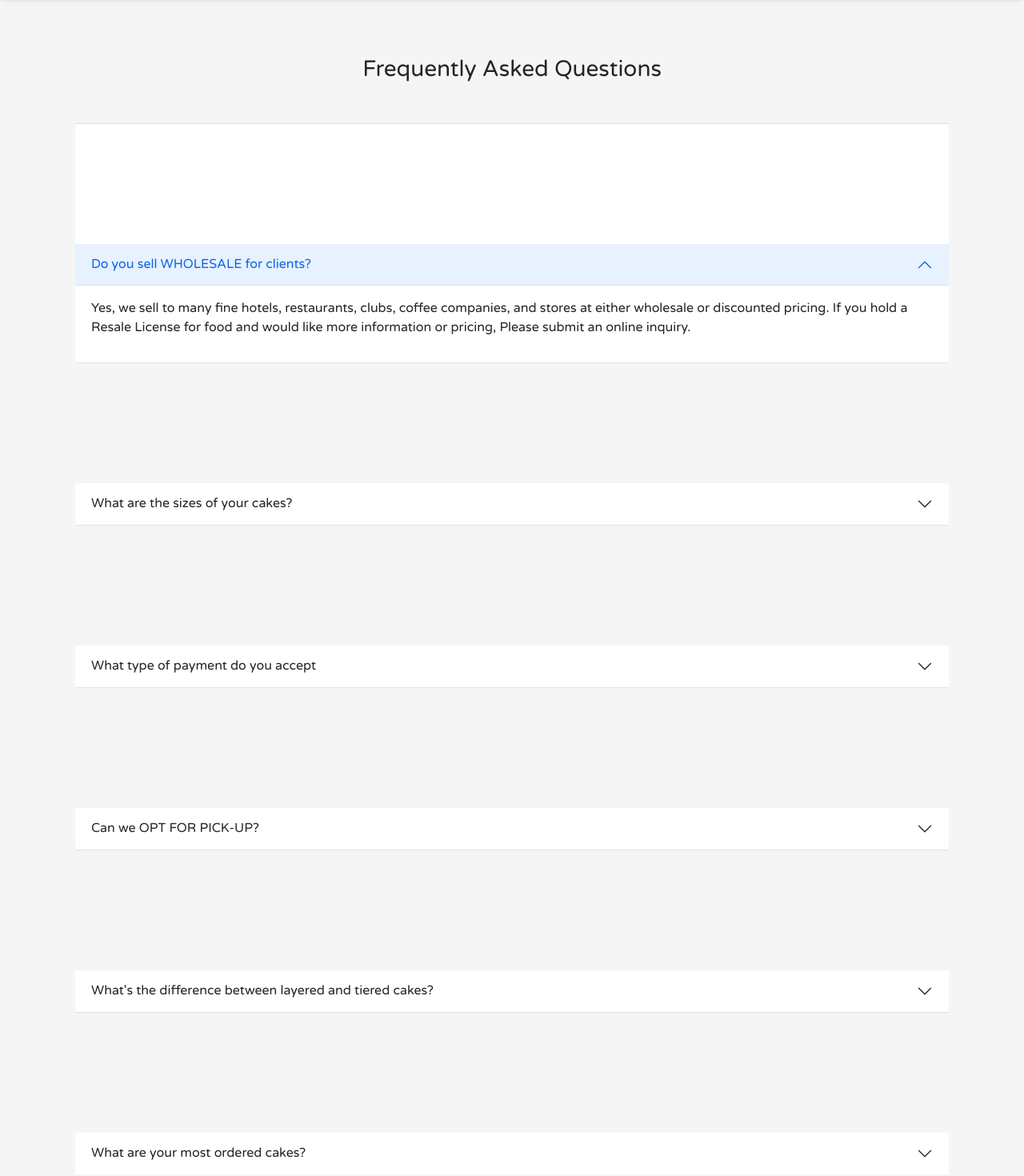
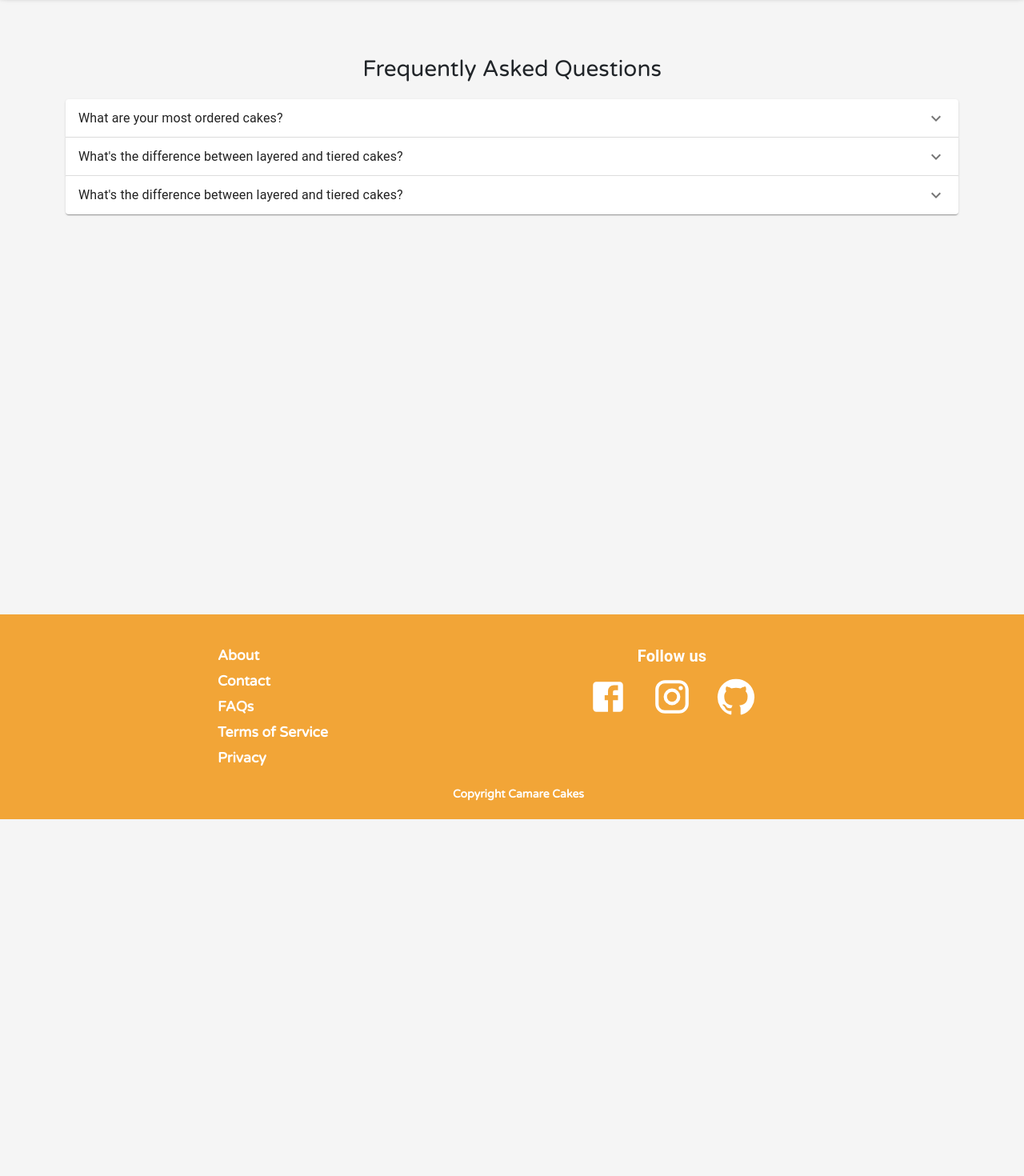
Before and after one commit to khrys24/camareshop-ui, a React (Create React App) app: page /FAQs in a window 1280 px wide. Shown: the part 80-1550 px from the top of the page at 80% size. After the commit the page ends 1104 px from the top, so only its background shows below. Built offline with nearby package versions, Linux system fonts and the light colour scheme.

Commit message:
Added update user and products

```diff
--- a/src/App.js
+++ b/src/App.js
@@ -20,6 +20,7 @@ import AdminRoute from "./components/AdminRoute";
 import UpdateUser from "./components/UpdateUser";
 import UpdateProducts from "./components/UpdateProducts";
 import AddProduct from "./components/AddProduct";
+
 
 function App() {
   const [loggedInUser, setLoggedInUser] = useState({});
--- a/src/components/FAQs.js
+++ b/src/components/FAQs.js
@@ -1,181 +1,24 @@
 import React from "react";
+import Accordion from "@mui/material/Accordion";
+import AccordionSummary from "@mui/material/AccordionSummary";
+import AccordionDetails from "@mui/material/AccordionDetails";
+import Typography from "@mui/material/Typography";
+import ExpandMoreIcon from "@mui/icons-material/ExpandMore";
 
 const FAQs = () => {
   return (
-    <div className="container">
-      <div
-        className="accordion accordion-flush container"
-        id="FAQs"
-        style={{ margin: "150px 0" }}
+    <div className="container" style={{ margin: "150px auto 500px auto" }}>
+      <h3>Frequently Asked Questions</h3>
+      <Accordion>
+        <AccordionSummary
+          expandIcon={<ExpandMoreIcon />}
+          aria-controls="panel1a-content"
+          id="panel1a-header"
         >
-        <h3 style={{ margin: "100px 0 50px 0" }}>Frequently Asked Questions</h3>
-        <div className="accordion-item">
-          <h2 className="accordion-header" id="headingOne">
-            <button
-              className="accordion-button"
-              type="button"
-              data-bs-toggle="collapse"
-              data-bs-target="#collapseOne"
-              aria-expanded="true"
-              aria-controls="collapseOne"
-            >
-              Do you sell WHOLESALE for clients?
-            </button>
-          </h2>
-          <div
-            id="collapseOne"
-            className="accordion-collapse collapse show"
-            aria-labelledby="headingOne"
-            data-bs-parent="#FAQs"
-          >
-            <div className="accordion-body text-start">
-              <p>
-                Yes, we sell to many fine hotels, restaurants, clubs, coffee
-                companies, and stores at either wholesale or discounted pricing.
-                If you hold a Resale License for food and would like more
-                information or pricing, Please submit an online inquiry.
-              </p>
-            </div>
-          </div>
-        </div>
-
-        <div className="accordion-item">
-          <h2 className="accordion-header" id="headingTwo">
-            <button
-              className="accordion-button collapsed"
-              type="button"
-              data-bs-toggle="collapse"
-              data-bs-target="#collapseTwo"
-              aria-expanded="false"
-              aria-controls="collapseTwo"
-            >
-              What are the sizes of your cakes?
-            </button>
-          </h2>
-          <div
-            id="collapseTwo"
-            className="accordion-collapse collapse"
-            aria-labelledby="headingTwo"
-            data-bs-parent="#FAQs"
-          >
-            <div className="accordion-body text-start">
-              <p>
-                Our cakes ranges from 6 inches diameter cakes to 8 inches
-                diameter cakes.
-              </p>
-            </div>
-          </div>
-        </div>
-
-        <div className="accordion-item">
-          <h2 className="accordion-header" id="headingThree">
-            <button
-              className="accordion-button collapsed"
-              type="button"
-              data-bs-toggle="collapse"
-              data-bs-target="#collapseThree"
-              aria-expanded="false"
-              aria-controls="collapseThree"
-            >
-              What type of payment do you accept
-            </button>
-          </h2>
-          <div
-            id="collapseThree"
-            className="accordion-collapse collapse"
-            aria-labelledby="headingThree"
-            data-bs-parent="#FAQs"
-          >
-            <div className="accordion-body text-start">
-              <p>We currently accept CASH ON DELIVERY ONLY.</p>
-            </div>
-          </div>
-        </div>
-
-        <div className="accordion-item">
-          <h2 className="accordion-header" id="headingFour">
-            <button
-              className="accordion-button collapsed"
-              type="button"
-              data-bs-toggle="collapse"
-              data-bs-target="#collapseFour"
-              aria-expanded="false"
-              aria-controls="collapseFour"
-            >
-              Can we OPT FOR PICK-UP?
-            </button>
-          </h2>
-          <div
-            id="collapseFour"
-            className="accordion-collapse collapse"
-            aria-labelledby="headingFour"
-            data-bs-parent="#FAQs"
-          >
-            <div className="accordion-body text-start">
-              <p>
-                Yes. While we highly recommend having a professional baker
-                handle your delivery, some orders may be suitable for pickup (by
-                family, friends, or wedding coordinators) at our bakery during
-                specific times. NOTE: If we do not handle the delivery, you are
-                responsible for the order once it leaves the bakery. Pick up at
-                our shop is typically available most weekdays 8am-5pm and
-                Saturdays 11am-1pm; please confirm ahead of time to ensure
-                someone is here.
-              </p>
-            </div>
-          </div>
-        </div>
-
-        <div className="accordion-item">
-          <h2 className="accordion-header" id="headingFive">
-            <button
-              className="accordion-button collapsed"
-              type="button"
-              data-bs-toggle="collapse"
-              data-bs-target="#collapseFive"
-              aria-expanded="false"
-              aria-controls="collapseFive"
-            >
-              What's the difference between layered and tiered cakes?
-            </button>
-          </h2>
-          <div
-            id="collapseFive"
-            className="accordion-collapse collapse"
-            aria-labelledby="headingFive"
-            data-bs-parent="#FAQs"
-          >
-            <div className="accordion-body text-start">
-              <p>
-                A classic (think: Duncan Hines) birthday cake is a “Single Tier
-                Round” with 3 “Layers” hidden under the frosting. <br /> A
-                classic Wedding Cake has multiple “Tiers” for height. Our cake
-                tiers are 3-layers each unless otherwise designed with you.
-              </p>
-            </div>
-          </div>
-        </div>
-
-        <div className="accordion-item">
-          <h2 className="accordion-header" id="headingSix">
-            <button
-              className="accordion-button collapsed"
-              type="button"
-              data-bs-toggle="collapse"
-              data-bs-target="#collapseSix"
-              aria-expanded="false"
-              aria-controls="collapseSix"
-            >
-             What are your most ordered cakes?
-            </button>
-          </h2>
-          <div
-            id="collapseSix"
-            className="accordion-collapse collapse"
-            aria-labelledby="headingSix"
-            data-bs-parent="#FAQs"
-          >
-            <div className="accordion-body text-start">
+          <Typography>What are your most ordered cakes?</Typography>
+        </AccordionSummary>
+        <AccordionDetails>
+          <Typography sx={{ textAlign: "left" }}>
             <p>
               Our best sellers include:
               <ul>
@@ -184,10 +27,49 @@ const FAQs = () => {
                 <li>Orange-strawberry fondant cake</li>
               </ul>
             </p>
-            </div>
-          </div>
-        </div>
-      </div>
+          </Typography>
+        </AccordionDetails>
+      </Accordion>
+
+      <Accordion>
+        <AccordionSummary
+          expandIcon={<ExpandMoreIcon />}
+          aria-controls="panel1a-content"
+          id="panel1a-header"
+        >
+          <Typography>
+            What's the difference between layered and tiered cakes?
+          </Typography>
+        </AccordionSummary>
+        <AccordionDetails>
+          <Typography sx={{ textAlign: "left", fontFamily:"Varela Round" }}>
+            A classic (think: Duncan Hines) birthday cake is a “Single Tier
+            Round” with 3 “Layers” hidden under the frosting. <br /> A classic
+            Wedding Cake has multiple “Tiers” for height. Our cake tiers are
+            3-layers each unless otherwise designed with you.
+          </Typography>
+        </AccordionDetails>
+      </Accordion>
+
+      <Accordion>
+        <AccordionSummary
+          expandIcon={<ExpandMoreIcon />}
+          aria-controls="panel1a-content"
+          id="panel1a-header"
+        >
+          <Typography>
+            What's the difference between layered and tiered cakes?
+          </Typography>
+        </AccordionSummary>
+        <AccordionDetails>
+          <Typography sx={{ textAlign: "left", fontFamily:"Varela Round" }}>
+            A classic (think: Duncan Hines) birthday cake is a “Single Tier
+            Round” with 3 “Layers” hidden under the frosting. <br /> A classic
+            Wedding Cake has multiple “Tiers” for height. Our cake tiers are
+            3-layers each unless otherwise designed with you.
+          </Typography>
+        </AccordionDetails>
+      </Accordion>
     </div>
   );
 };
--- a/src/components/Login.js
+++ b/src/components/Login.js
@@ -117,7 +117,7 @@ const Login = ({ onLogin, details }) => {
             type="submit"
             fullWidth
             variant="contained"
-            sx={{ mt: 3, mb: 2, backgroundColor: "#9c27b0" }}
+            sx={{ mt: 3, mb: 2, backgroundColor: "#9c27b0", "&:hover": { backgroundColor: "#ce65cc" } }}
           >
             Log In
           </Button>
--- a/src/components/Navbar.js
+++ b/src/components/Navbar.js
@@ -10,7 +10,13 @@ import MenuItem from "@mui/material/MenuItem";
 
 const Navbar = ({ user, onLogout }) => {
   const userList = user.is_admin ? (
-    <Link to="/users" component={RouterLink} color="inherit" underline="none">
+    <Link
+      to="/users"
+      component={RouterLink}
+      color="inherit"
+      underline="none"
+      sx={{ "&:hover": { color: "inherit" } }}
+    >
       User List
     </Link>
   ) : (
@@ -23,6 +29,7 @@ const Navbar = ({ user, onLogout }) => {
       component={RouterLink}
       color="inherit"
       underline="none"
+      sx={{ "&:hover": { color: "inherit" } }}
     >
       Product List
     </Link>
@@ -122,6 +129,7 @@ const Navbar = ({ user, onLogout }) => {
             >
               <MenuItem onClick={handleClose}>
                 <Link
+                  sx={{ "&:hover": { color: "inherit" } }}
                   to="/about"
                   component={RouterLink}
                   color="inherit"
@@ -132,6 +140,7 @@ const Navbar = ({ user, onLogout }) => {
               </MenuItem>
               <MenuItem onClick={handleClose}>
                 <Link
+                  sx={{ "&:hover": { color: "inherit" } }}
                   to="/products"
                   component={RouterLink}
                   color="inherit"
@@ -142,6 +151,7 @@ const Navbar = ({ user, onLogout }) => {
               </MenuItem>
               <MenuItem onClick={handleClose}>
                 <Link
+                  sx={{ "&:hover": { color: "inherit" } }}
                   to="/contact"
                   component={RouterLink}
                   color="inherit"
--- a/src/components/Register.js
+++ b/src/components/Register.js
@@ -332,7 +332,7 @@ export default function Register() {
               type="submit"
               fullWidth
               variant="contained"
-              sx={{ mt: 3, mb: 2, backgroundColor: "#9c27b0" }}
+              sx={{ mt: 3, mb: 2, backgroundColor: "#9c27b0", "&:hover": { backgroundColor: "#ce65cc" } }}
             >
               Sign Up
             </Button>
```
Also changed, not shown: src/components/AddProduct.js (+18 -16 lines), src/components/UpdateProducts.js (+24 -9 lines), src/components/UpdateUser.js (+8 -4 lines). Lines whose indentation alone changed are shown as unchanged.
